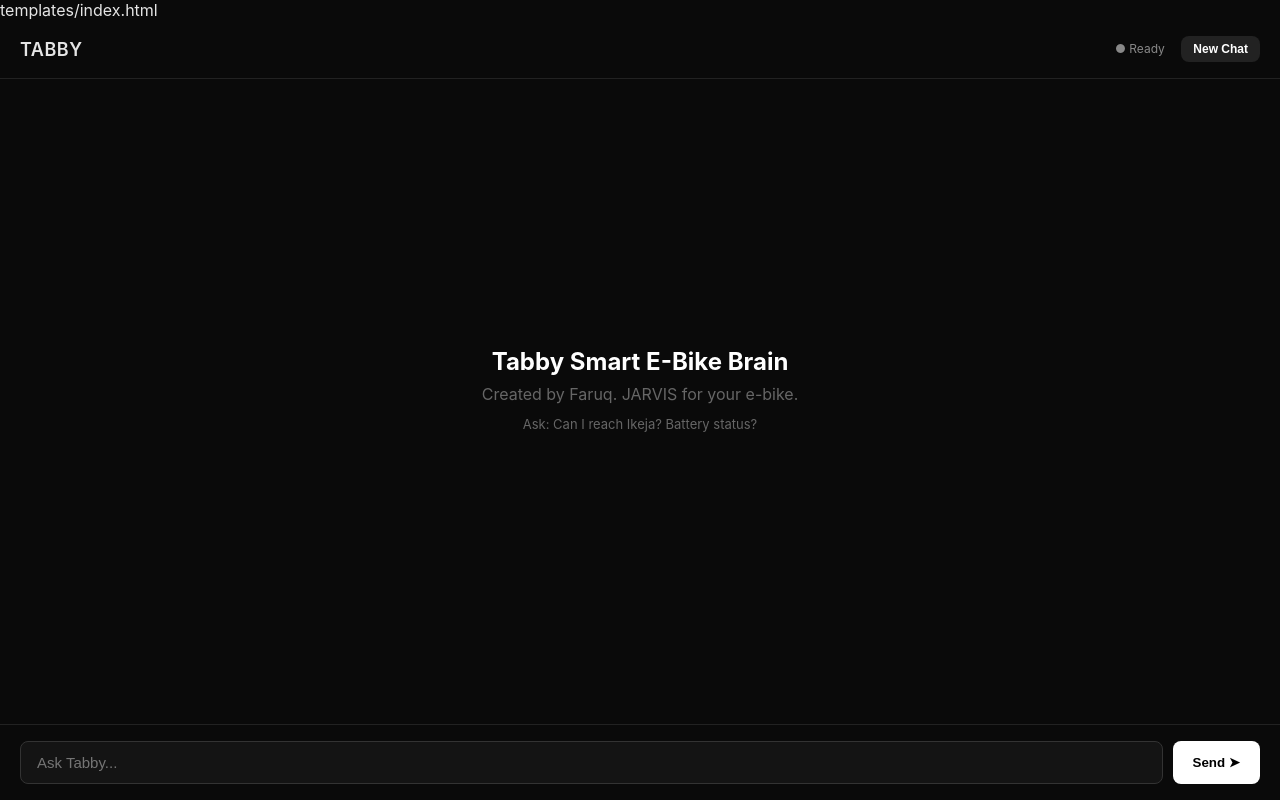
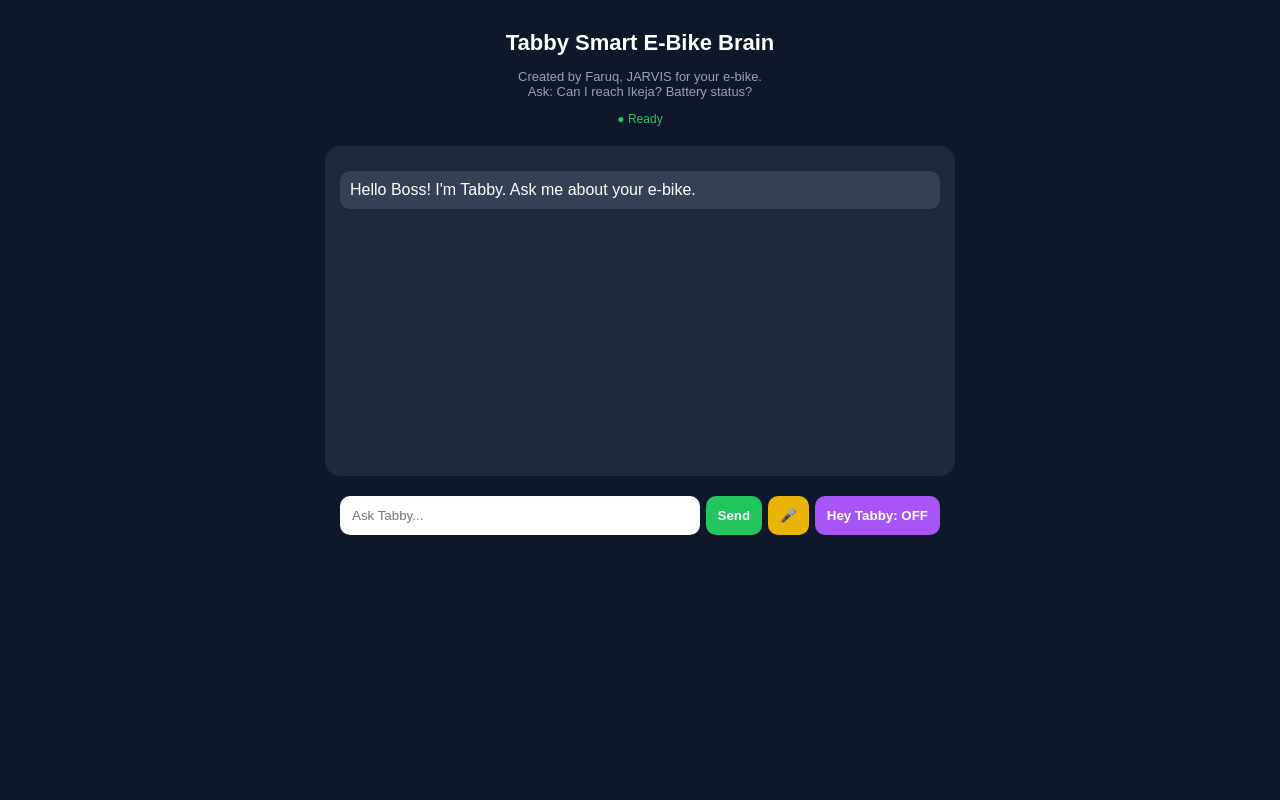
Before and after one commit to sulaimonfaruq2611-design/Tabby-AI, a Python web app: template templates/index.html in a window 1280 px wide. Run offline with Jinja, Linux system fonts and the light colour scheme; the template is opened without the code that fills it, so the values that code supplies are empty.

Commit message:
Update index.html

```diff
--- a/templates/index.html
+++ b/templates/index.html
@@ -1,182 +1,64 @@
-templates/index.html <!DOCTYPE html>
-<html lang="en">
+<!DOCTYPE html>
+<html>
 <head>
-<meta charset="UTF-8">
-<meta name="viewport" content="width=device-width, initial-scale=1.0">
-<title>Tabby - Smart E-Bike AI</title>
+<title>Tabby Smart E-Bike Brain</title>
+<meta name="viewport" content="width=device-width, initial-scale=1">
 <style>
-    * { margin:0; padding:0; box-sizing:border-box; }
-  body { font-family: 'Inter', -apple-system, BlinkMacSystemFont, sans-serif; background:#0a0a0a; color:#e5e5e5; display:flex; flex-direction:column; height:100vh; }
-  header { padding:16px 20px; border-bottom:1px solid #222; display:flex; justify-content:space-between; align-items:center; }
-  header h1 { font-size:18px; font-weight:600; letter-spacing:0.5px; }
-  #status { font-size:12px; color:#888; }
-  #chat { flex:1; overflow-y:auto; padding:20px; display:flex; flex-direction:column; gap:16px; }
-  .msg { max-width:80%; padding:12px 16px; border-radius:12px; line-height:1.6; font-size:15px; white-space:pre-wrap; }
-  .user { align-self:flex-end; background:#1e1e1e; border:1px solid #333; }
-  .tabby { align-self:flex-start; background:#111; border:1px solid #222; }
-  .sender { font-size:11px; color:#666; margin-bottom:4px; letter-spacing:0.5px; }
-  #welcome { text-align:center; margin-top:20%; color:#666; }
-  #input-area { padding:16px 20px; border-top:1px solid #222; display:flex; gap:10px; }
-  #input { flex:1; background:#141414; border:1px solid #333; border-radius:8px; padding:12px 16px; color:#fff; outline:none; font-size:15px; }
-  #input:focus { border-color:#555; }
-  button { background:#fff; color:#000; border:none; border-radius:8px; padding:12px 20px; font-weight:600; cursor:pointer; }
-  button:disabled { opacity:0.5; }
-  #newChat { background:#222; color:#fff; }
+body{background:#0f172a;color:white;font-family:Arial;margin:0;padding:15px}
+h1{text-align:center;font-size:22px;margin-bottom:2px}
+p{text-align:center;color:#94a3b8;font-size:13px}
+#chat{max-width:600px;margin:20px auto;background:#1e293b;padding:15px;border-radius:15px;min-height:300px;overflow-y:auto}
+.msg{margin:10px 0;padding:10px;border-radius:10px}
+.user{background:#2563eb;text-align:right}
+.tabby{background:#334155}
+#box{max-width:600px;margin:auto;display:flex;gap:6px;flex-wrap:wrap}
+input{flex:1;padding:12px;border-radius:10px;border:none;outline:none;min-width:150px}
+button{padding:12px 12px;border-radius:10px;border:none;background:#22c55e;color:white;font-weight:bold;cursor:pointer}
+#micBtn{background:#eab308}
+#voiceBtn{background:#a855f7}
+.status{text-align:center;font-size:12px;color:#22c55e}
 </style>
 </head>
 <body>
-<header>
-  <h1>TABBY</h1>
-  <div>
-    <span id="status">● Ready</span>
-    <button id="newChat" style="margin-left:12px; padding:6px 12px; font-size:12px;">New Chat</button>
-  </div>
-</header>
-
-<div id="chat">
-  <div id="welcome">
-    <h2 style="color:#fff; margin-bottom:8px;">Tabby Smart E-Bike Brain</h2>
-    <p>Created by Faruq. JARVIS for your e-bike.</p>
-    <p style="margin-top:12px; font-size:13px;">Ask: Can I reach Ikeja? Battery status?</p>
-  </div>
+<h1>Tabby Smart E-Bike Brain</h1>
+<p>Created by Faruq, JARVIS for your e-bike.<br>Ask: Can I reach Ikeja? Battery status?</p>
+<p class="status" id="status">● Ready</p>
+<div id="chat"><div class="msg tabby">Hello Boss! I'm Tabby. Ask me about your e-bike.</div></div>
+<div id="box">
+<input id="input" placeholder="Ask Tabby..." />
+<button onclick="send()">Send</button>
+<button id="micBtn" onclick="startMic()">🎤</button>
+<button id="voiceBtn" onclick="toggleVoice()">Hey Tabby: OFF</button>
 </div>
-
-<div id="input-area">
-  <input id="input" type="text" placeholder="Ask Tabby..." autocomplete="off">
-  <button id="send">Send ➤</button>
-</div>
-
 <script>
-const chat = document.getElementById('chat');
-const input = document.getElementById('input');
-const button = document.getElementById('send');
-const newChatButton = document.getElementById('newChat');
-const welcome = document.getElementById('welcome');
-const statusEl = document.getElementById('status');
-
-let conversationId = localStorage.getItem('tabby_conversation_id') || crypto.randomUUID();
-localStorage.setItem('tabby_conversation_id', conversationId);
-let userLocation = null;
-
-// --- GET LIVE GPS (Anywhere-to-Anywhere) ---
-if (navigator.geolocation) {
-  navigator.geolocation.watchPosition(pos => {
-    userLocation = { lat: pos.coords.latitude, lon: pos.coords.longitude };
-    setStatus(`● GPS: ${userLocation.lat.toFixed(4)}, ${userLocation.lon.toFixed(4)}`);
-  });
+let listening=false, recognition;
+function addMsg(t,w){let c=document.getElementById('chat');let d=document.createElement('div');d.className='msg '+w;d.innerText=t;c.appendChild(d);c.scrollTop=c.scrollHeight}
+function speak(t){let u=new SpeechSynthesisUtterance(t);speechSynthesis.speak(u)}
+async function send(textFromVoice){
+let inp=document.getElementById('input');let text=textFromVoice||inp.value;if(!text)return;
+addMsg(text,'user');inp.value='';
+try{let r=await fetch('/chat',{method:'POST',headers:{'Content-Type':'application/json'},body:JSON.stringify({message:text,conversation_id:'default'})});
+let d=await r.json();addMsg(d.reply||d.error,'tabby');speak(d.reply||d.error);}catch(e){addMsg('Connection error. Try again.','tabby')}
 }
-
-function setStatus(text) { statusEl.textContent = text; }
-
-// --- CLEAN MESSAGE RENDER (NO MARKDOWN) ---
-function cleanText(text) {
-  if (!text) return "";
-  return text.replace(/###/g, "").replace(/\*\*/g, "").replace(/---/g, "").replace(/\|\|\|/g, "").replace(/\|/g, " ").trim();
+function startMic(){
+let SR=window.SpeechRecognition||window.webkitSpeechRecognition;if(!SR){alert('Use Chrome for voice');return}
+recognition=new SR();recognition.lang='en-US';
+recognition.onresult=(e)=>{send(e.results[0][0].transcript)};recognition.start();
+document.getElementById('status').innerText='● Listening...';
+setTimeout(()=>{document.getElementById('status').innerText='● Ready'},4000);
 }
-
-function addMessage(sender, text, type) {
-  if (welcome) welcome.style.display = "none";
-  const wrapper = document.createElement('div');
-  wrapper.className = `msg ${type}`;
-  const senderEl = document.createElement('div');
-  senderEl.className = 'sender';
-  senderEl.textContent = sender;
-  const contentEl = document.createElement('div');
-  contentEl.textContent = cleanText(text); // IMPORTANT: textContent, not innerHTML, no markdown
-  wrapper.appendChild(senderEl);
-  wrapper.appendChild(contentEl);
-  chat.appendChild(wrapper);
-  chat.scrollTop = chat.scrollHeight;
+function toggleVoice(){
+let btn=document.getElementById('voiceBtn');
+if(!listening){listening=true;btn.innerText='Hey Tabby: ON';btn.style.background='#22c55e';listenForHeyTabby();}
+else{listening=false;btn.innerText='Hey Tabby: OFF';btn.style.background='#a855f7';if(recognition)recognition.stop();}
 }
-
-async function loadHistory() {
-  // optional: load from /history endpoint if you have it
-  setStatus("● Ready");
+function listenForHeyTabby(){
+let SR=window.SpeechRecognition||window.webkitSpeechRecognition;if(!SR)return;
+recognition=new SR();recognition.continuous=true;recognition.lang='en-US';
+recognition.onresult=(e)=>{let t=e.results[e.results.length-1][0].transcript.toLowerCase();if(t.includes('hey tabby')){speak('Yes boss, I am listening');addMsg('Hey Tabby','user');addMsg('Yes boss, I am listening. What do you need?','tabby');setTimeout(()=>startMic(),1500)}};
+recognition.onend=()=>{if(listening)recognition.start()};recognition.start();
 }
-
-async function sendMessage() {
-  const message = input.value.trim();
-  if (!message) return;
-
-  addMessage("YOU", message, "user");
-  input.value = "";
-  input.disabled = true;
-  button.disabled = true;
-  newChatButton.disabled = true;
-  button.textContent = "...";
-  setStatus("● Tabby thinking...");
-
-  try {
-    // Parse destination if user says "can i reach Ikeja"
-    let dest = null;
-    const destMap = {
-      "ikeja": { lat: 6.6018, lon: 3.3511, name: "Ikeja" },
-      "ifo": { lat: 6.815, lon: 3.196, name: "Ifo" },
-      "sango": { lat: 6.71, lon: 3.22, name: "Sango" },
-      "ijoko": { lat: 6.757, lon: 3.224, name: "Ijoko" },
-      "lisa": { lat: 6.85, lon: 3.4, name: "Lisa Rd" }
-    };
-    const low = message.toLowerCase();
-    for (const k in destMap) { if (low.includes(k)) dest = destMap[k]; }
-
-    const payload = {
-      message: message,
-      conversation_id: conversationId,
-      current_lat: userLocation ? userLocation.lat : null,
-      current_lon: userLocation ? userLocation.lon : null,
-      dest_lat: dest ? dest.lat : null,
-      dest_lon: dest ? dest.lon : null,
-      dest_name: dest ? dest.name : null
-    };
-
-    const res = await fetch("/chat", {
-      method: "POST",
-      headers: { "Content-Type": "application/json" },
-      body: JSON.stringify(payload)
-    });
-
-    const data = await res.json();
-    if (data.reply) {
-      addMessage("TABBY", data.reply, "tabby");
-      setStatus("● Ready");
-    } else {
-      throw new Error(data.error || "No reply");
-    }
-
-  } catch (error) {
-    addMessage(
-      "TABBY",
-      "I couldn't connect to my AI brain: " + error.message,
-      "tabby"
-    );
-    setStatus("● Connection error");
-  } finally {
-    input.disabled = false;
-    button.disabled = false;
-    newChatButton.disabled = false;
-    button.textContent = "Send ➤";
-    input.focus();
-  }
-}
-
-button.addEventListener("click", sendMessage);
-input.addEventListener("keydown", e => { if (e.key === "Enter") sendMessage(); });
-
-// Start a new conversation
-newChatButton.addEventListener("click", function() {
-  conversationId = crypto.randomUUID();
-  localStorage.setItem("tabby_conversation_id", conversationId);
-  chat.innerHTML = "";
-  if (welcome) {
-    chat.appendChild(welcome);
-    welcome.style.display = "block";
-  }
-  setStatus("● New conversation");
-  input.focus();
-});
-
-// Load memory when website opens
-loadHistory();
+document.getElementById('input').addEventListener('keypress',(e)=>{if(e.key==='Enter')send()});
 </script>
 </body>
 </html>
```
